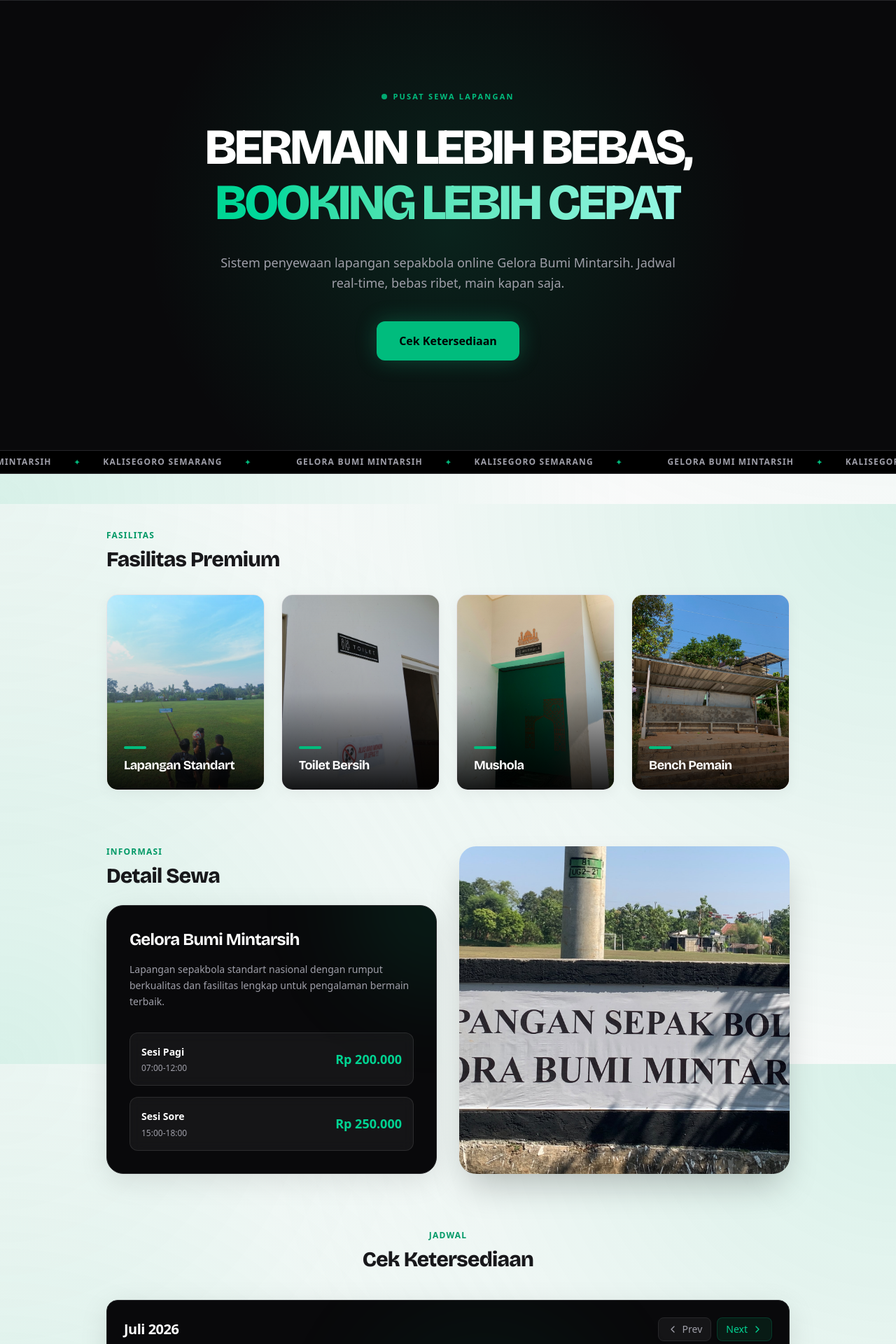
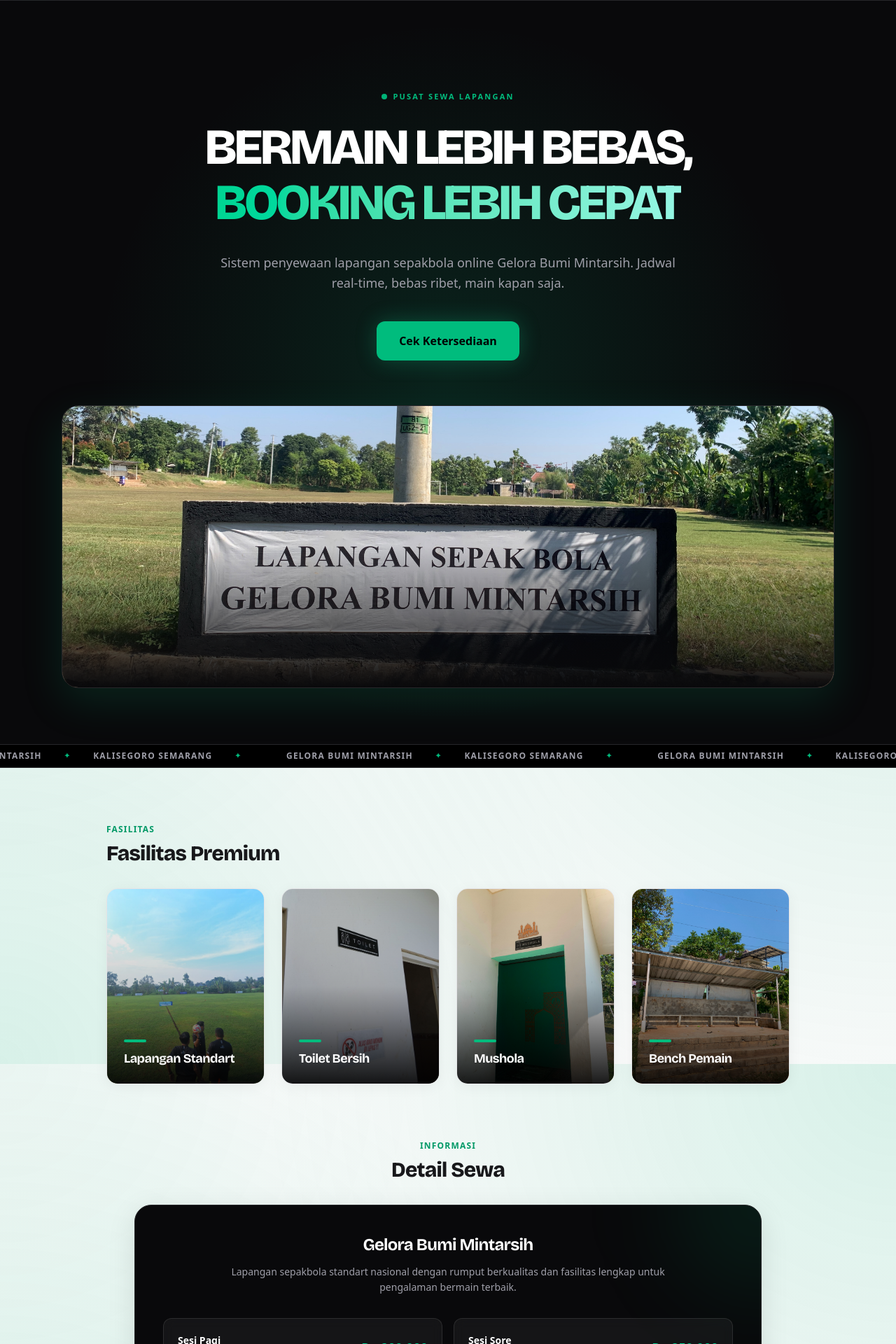
Before and after one commit to kevinsedayu/sewa-lap, a Next.js app: page / in a window 1280 px wide. Shown: the part 80-2000 px from the top of the page at 70% size. Built offline with nearby package versions, Linux system fonts and the light colour scheme; no server answers; the database is empty.

Commit message:
feat: move lapangan image to hero section

```diff
--- a/src/app/page.tsx
+++ b/src/app/page.tsx
@@ -78,12 +78,12 @@ export default async function Home() {
         </header>
 
         {/* Hero Section - Dirty Klab Style (Dark, Bold, Glowing) */}
-        <div className="w-full relative overflow-hidden bg-[#09090b] px-6 py-24 sm:py-32 text-center text-white">
+        <div className="w-full relative overflow-hidden bg-[#09090b] text-center text-white">
           <div className="absolute inset-0 pointer-events-none" style={{
             background: 'radial-gradient(circle at center, rgba(16,185,129,0.15) 0%, rgba(9,9,11,0) 60%)'
           }}></div>
 
-          <div className="relative z-10 max-w-4xl mx-auto flex flex-col items-center">
+          <div className="relative z-10 max-w-4xl mx-auto flex flex-col items-center px-6 pt-24 pb-12 sm:pt-32 sm:pb-16">
             <p className="text-[11px] font-bold uppercase tracking-[0.2em] text-emerald-500 mb-6 flex items-center gap-2">
               <span className="w-2 h-2 rounded-full bg-emerald-500 animate-pulse"></span>
               Pusat Sewa Lapangan
@@ -99,6 +99,13 @@ export default async function Home() {
             <a href="#jadwal" className="bg-emerald-500 hover:bg-emerald-400 text-black px-8 py-4 rounded-xl text-base font-bold transition-all shadow-[0_0_30px_rgba(16,185,129,0.3)] hover:-translate-y-1">
               Cek Ketersediaan
             </a>
+          </div>
+
+          <div className="relative z-10 max-w-6xl mx-auto px-6 pb-20">
+            <div className="rounded-3xl overflow-hidden border border-zinc-800 shadow-[0_20px_60px_rgba(16,185,129,0.15)] relative">
+              <div className="absolute inset-0 bg-gradient-to-t from-[#09090b] via-transparent to-transparent z-10"></div>
+              <img src="/lapangan.jpeg" alt="Hero Lapangan" className="w-full h-auto object-cover max-h-[500px]" />
+            </div>
           </div>
         </div>
 
@@ -157,23 +164,26 @@ export default async function Home() {
         </div>
 
         {/* Info Lapangan & Harga */}
-        <div className="mb-20 grid grid-cols-1 md:grid-cols-2 gap-8">
-          <div>
+        <div className="mb-20 max-w-4xl mx-auto">
+          <div className="text-center mb-8">
             <p className="text-xs font-bold text-emerald-600 uppercase tracking-widest mb-2">Informasi</p>
-            <h2 className="text-3xl font-extrabold text-zinc-900 tracking-tight font-bricolage mb-6">
+            <h2 className="text-3xl font-extrabold text-zinc-900 tracking-tight font-bricolage">
               Detail Sewa
             </h2>
-            <div className="bg-[#09090b] text-white border border-zinc-800 rounded-3xl p-8 shadow-[0_10px_40px_rgba(0,0,0,0.1)] relative overflow-hidden">
+          </div>
+          <div className="bg-[#09090b] text-white border border-zinc-800 rounded-3xl p-8 sm:p-10 shadow-[0_10px_40px_rgba(0,0,0,0.1)] relative overflow-hidden">
             <div className="absolute top-0 right-0 w-64 h-64 bg-emerald-500/10 rounded-full blur-3xl -translate-y-1/2 translate-x-1/2"></div>
 
-              <h3 className="text-2xl font-bold mb-4 font-bricolage relative z-10">{lapangan?.nama || 'Gelora Bumi Mintarsih'}</h3>
-              <p className="text-zinc-400 mb-8 leading-relaxed relative z-10 text-sm">
+            <div className="text-center mb-8 relative z-10">
+              <h3 className="text-2xl font-bold mb-3 font-bricolage">{lapangan?.nama || 'Gelora Bumi Mintarsih'}</h3>
+              <p className="text-zinc-400 leading-relaxed text-sm max-w-2xl mx-auto">
                 {lapangan?.deskripsi || 'Lapangan sepakbola standart nasional dengan rumput berkualitas dan fasilitas lengkap untuk pengalaman bermain terbaik.'}
               </p>
+            </div>
 
-              <div className="space-y-4 relative z-10">
+            <div className="grid grid-cols-1 sm:grid-cols-2 gap-4 relative z-10">
               {sesiList.map((s: any) => (
-                  <div key={s.id} className="flex items-center justify-between bg-white/5 border border-white/10 rounded-xl p-4 backdrop-blur-sm">
+                <div key={s.id} className="flex items-center justify-between bg-white/5 border border-white/10 rounded-xl p-5 backdrop-blur-sm hover:bg-white/10 transition-colors">
                   <div>
                     <div className="font-bold text-white mb-1">{s.nama}</div>
                     <div className="text-xs text-zinc-400">{s.jam}</div>
@@ -184,11 +194,6 @@ export default async function Home() {
                 </div>
               ))}
             </div>
-            </div>
-          </div>
-
-          <div className="flex flex-col justify-center">
-            <img src="/lapangan.jpeg" alt="Sewa Lapangan" className="rounded-3xl shadow-2xl object-cover h-full min-h-[300px]" />
           </div>
         </div>
 
```
Lines whose indentation alone changed are shown as unchanged.
